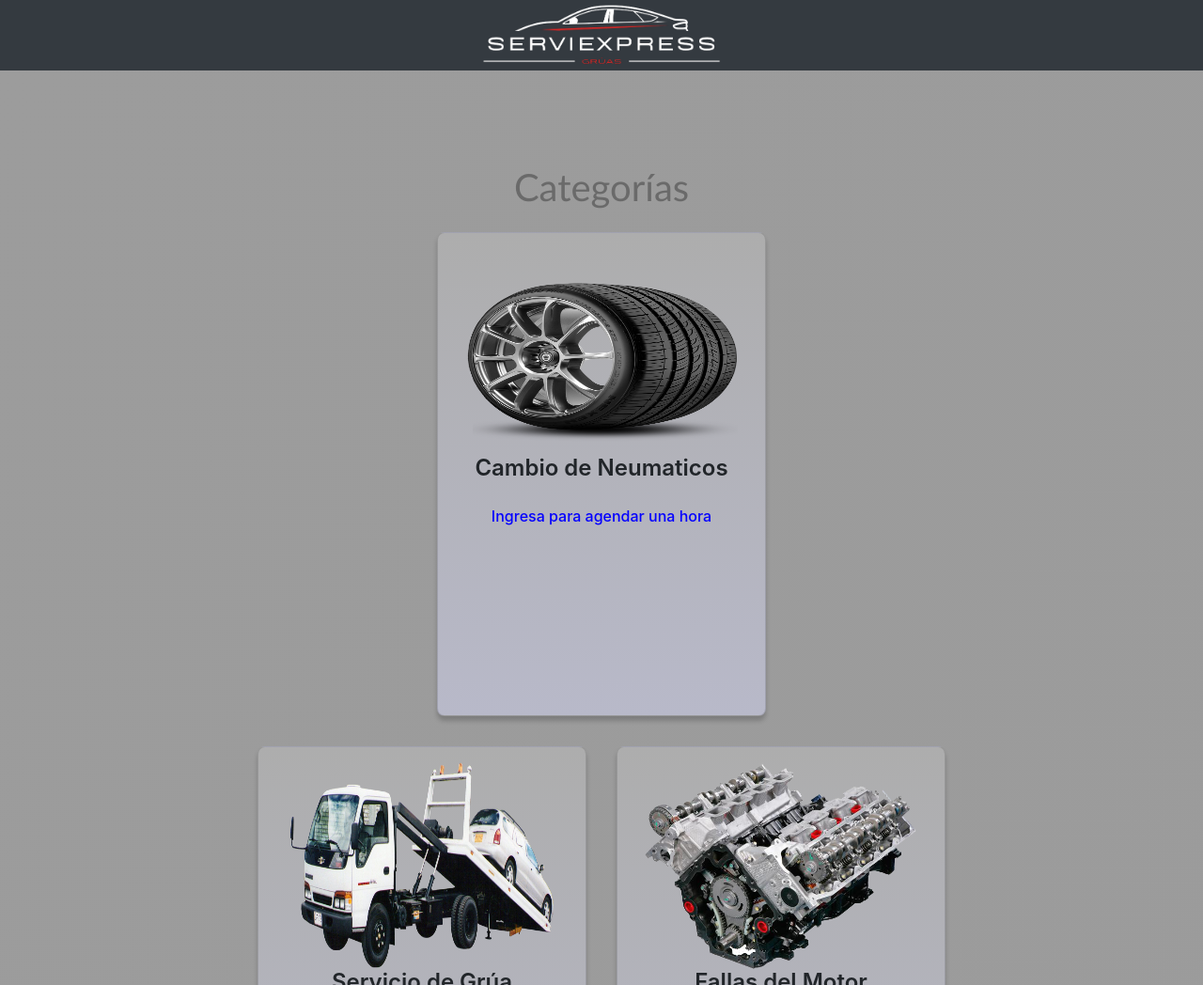
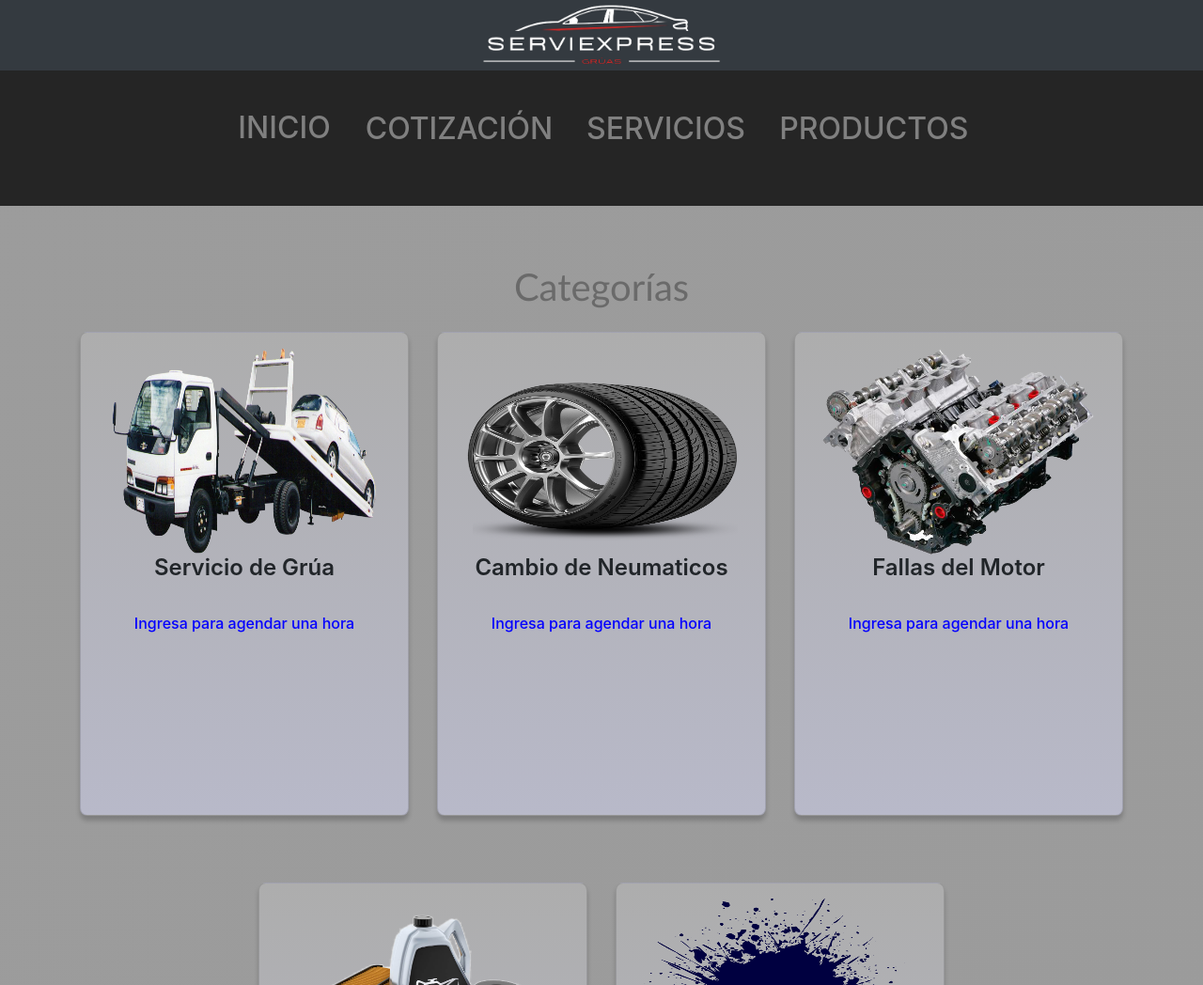
Before and after one commit to Lukehz/Arquitectura, a Django app: page /servicio in a window 1280 px wide. Shown: the top 1048 px of the page at 94% size. Run offline with Django 4.2, Linux system fonts and the light colour scheme.

Commit message:
fixed servicios

```diff
--- a/ServiExpress/templates/servicios.html
+++ b/ServiExpress/templates/servicios.html
@@ -21,101 +21,68 @@
     <img src="{% static 'images/Logo.png' %}" alt="Logo">
   </header>
   <section>
+    <nav class="navMenu" style="margin-bottom:-3%;">
+      <ul id="barra">
+          <li><a href="../">Inicio</a></li>
+          <li><a href="formulario">Cotización</a></li>
+          <li><a href="servicio">Servicios</a></li>
+          <li><a href="productos">Productos</a></li>
+      </ul>
+  </nav>
     <h1><div class="tittle">Categorías</div></h1>
 
     <div class="container">
+      <div class="card-deck">
+
+        <div class="card">
+          <a href="#"><img src="{% static 'images/grua.png' %}" alt=""></a>
+          <h4>Servicio de Grúa</h4>
+          <br>
+          <a href="#">Ingresa para agendar una hora</a>
+        </div>
+
         <div class="card">
           <a href="#"><img src="{% static 'images/neumatico.png' %}" alt=""></a>
           <h4>Cambio de Neumaticos</h4>
-                <p></p>
+          <br>
           <a href="#">Ingresa para agendar una hora</a>
-
-
         </div>
-            <div class="container">
-                <div class="card">
-                    <a href="#"><img src="{% static 'images/grua.png' %}" alt=""></a>
-                    <h4>Servicio de Grúa</h4>
-                    <p></p>
-                        <a href="#">Ingresa para agendar una hora</a>
-
-
-                </div>
-
 
         <div class="card">
           <a href="#"><img src="{% static 'images/motor.png' %}" alt=""></a>
           <h4>Fallas del Motor</h4>
+          <br>
+          <a href="#">Ingresa para agendar una hora</a>
+        </div>
+      </div>
 
-             <a href="#">Ingresa para agendar una hora</a>
-
-         </div>
+      <div class="card-deck" style="margin-top: 5%;">
 
         <div class="card">
           <a href="#"><img src="{% static 'images/aceite.png' %}" alt=""></a>
           <h4>Cambio de Aceite</h4>
-            <p>
+          <br>
           <a href="#">Ingresa para agendar una hora</a>
-
         </div>
 
         <div class="card">
           <a href="#"><img src="{% static 'images/pintura2.png' %}" alt=""></a>
           <h4>Desabolladura y Pintura</h4>
-            <p>
+          <br>
           <a href="#">Ingresa para agendar una hora</a>
-
+        </div>
+      </div>
     </div>
   </section>
 
-    <br><br>
-    <br><br>
-    <br><br>
-    <br><br>
-    <br><br>
-    <br><br>
-    <br><br>
-    <br><br>
-    <br><br>
-    <br><br>
-    <br><br>
-    <br><br>
-    <br><br>
-    <br><br>
-    <br><br>
-    <br><br>
-    <br><br>
-    <br><br>
-    <br><br>
-    <br><br>
-    <br><br>
-    <br><br>
-    <br><br>
-    <br><br>
-    <br><br>
-    <br><br>
-
-
-
-
-    <article >
-
-        <a href="../"><input class="botones" type="button" value="Atrás"></a>
-        <a href="../"><input class="botones" type="button" value="Inicio"></a>
-
-    </article>
-
-
-
-    <br><br><br>
-
-    <footer class="footer">
+  <footer class="footer" style="margin-top: 30%;">
     <div class="waves">
     <div class="wave" id="wave1"></div>
     <div class="wave" id="wave2"></div>
     <div class="wave" id="wave3"></div>
     <div class="wave" id="wave4"></div>
     </div>
+
     <ul class="social-icon">
       <li class="social-icon__item"><a class="social-icon__link" href="#">
           <ion-icon name="logo-facebook"></ion-icon>
@@ -130,6 +97,7 @@
           <ion-icon name="logo-instagram"></ion-icon>
         </a></li>
     </ul>
+
     <ul class="menu">
       <li class="menu__item"><a class="menu__link" href="#">Help</a></li>
       <li class="menu__item"><a class="menu__link" href="#">About</a></li>
```
Lines whose indentation alone changed are shown as unchanged.
